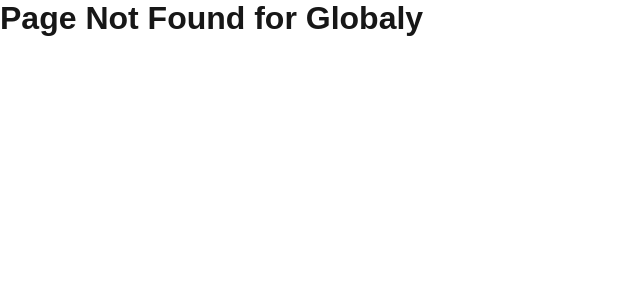
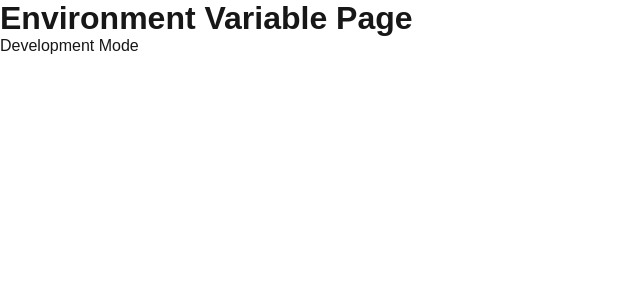
Before and after one commit to rohit1620/dubaraNextjs, a Next.js app in the folder rohit/: page /environment in a window 1280 px wide. Before the commit this address had no page. Shown: the top 300 px of the page, without its empty margins (0-640 px from the left). Built offline with nearby package versions, Linux system fonts and the light colour scheme.

Commit message:
add environment functionalty

```diff
--- /dev/null
+++ b/rohit/app/environment/page.jsx
@@ -0,0 +1,15 @@
+import React from "react";
+
+const EnviromentVariable = () => {
+  console.log(process.env.GOOGLEAPIKEY);
+  return (
+    <>
+      <h1>Environment Variable Page</h1>
+      {process.env.NODE_ENV == "development"
+        ? "Development Mode"
+        : "Production Mode"}
+    </>
+  );
+};
+
+export default EnviromentVariable;
```
Also changed, not shown: 2 other files (tests, documents, lock files or other folders).
